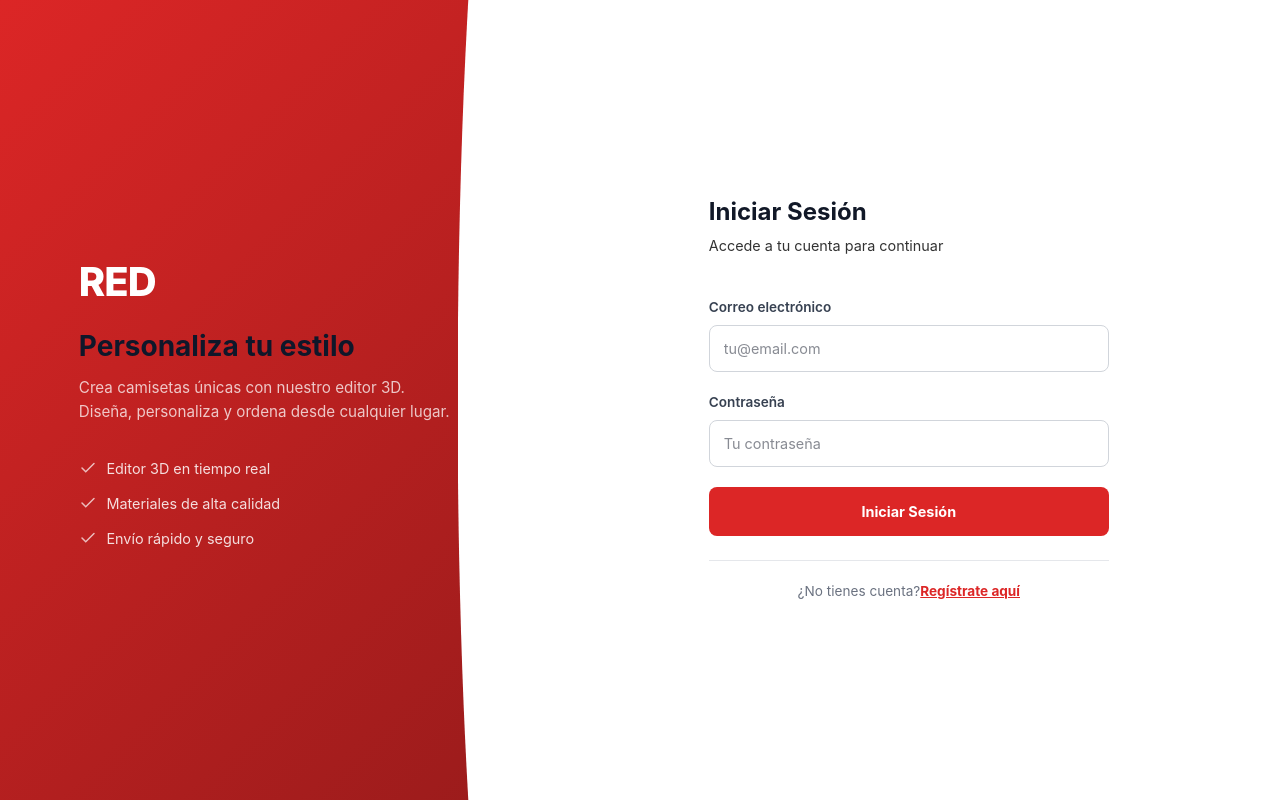
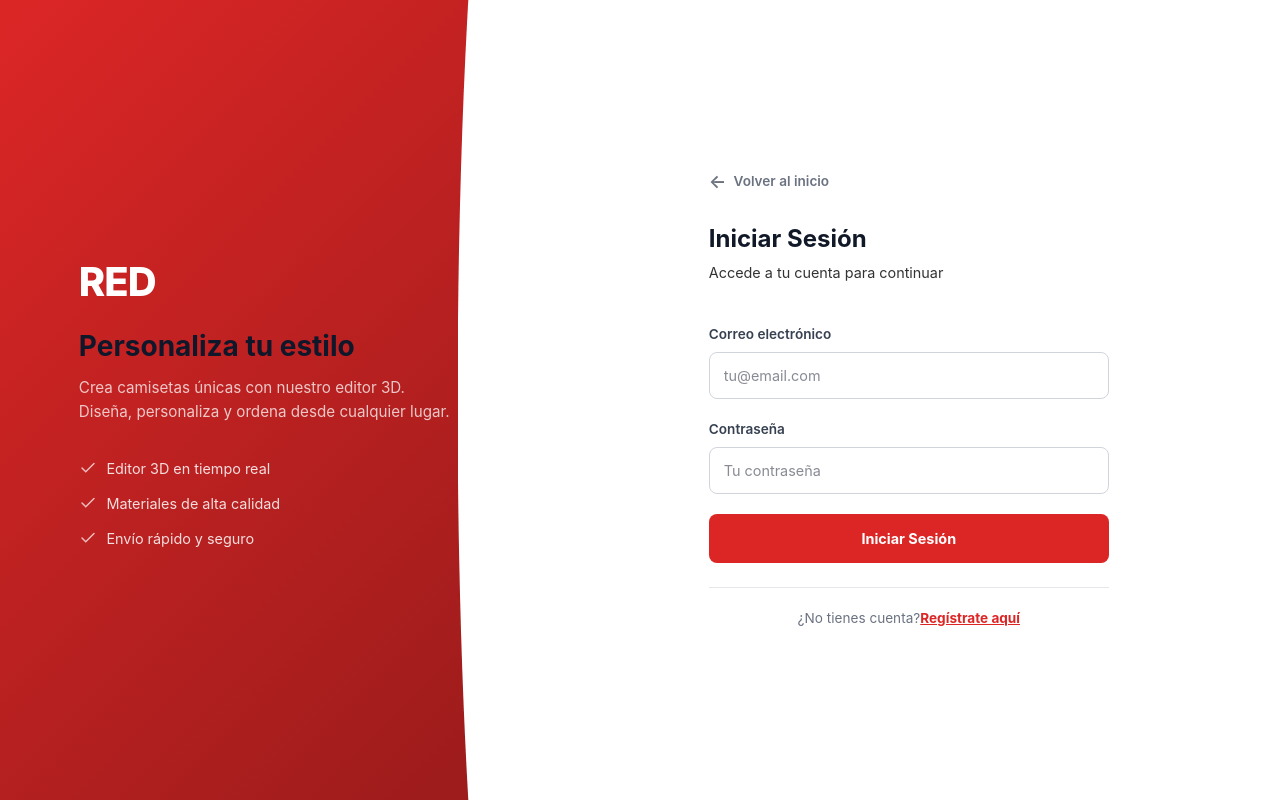
Before and after one commit to eliassidez123234dfs/projecto_formativo, a React (Vite) app in the folder frontend/: page /login in a window 1280 px wide. Built offline with nearby package versions, Linux system fonts and the light colour scheme; no server answers.

Commit message:
fix: se crea de manera correcta la trazabilidad basada en el modulo de usuarios ademas de ello se agrega una flecha para regresar desde el register y el login

```diff
--- a/frontend/src/pages/AuthPage.jsx
+++ b/frontend/src/pages/AuthPage.jsx
@@ -172,6 +172,11 @@ export default function AuthPage({ defaultMode = 'login' }) {
 
       <div className="auth-form-panel">
         <div className="auth-form-container">
+          <button type="button" className="auth-back-home" onClick={() => navigate('/')}>
+            <span aria-hidden="true">←</span>
+            Volver al inicio
+          </button>
+
           <div className="auth-form-header">
             <h2>{mode === 'login' ? 'Iniciar Sesión' : 'Crear Cuenta'}</h2>
             <p>
--- a/frontend/src/styles/AuthPage.css
+++ b/frontend/src/styles/AuthPage.css
@@ -79,6 +79,37 @@
         .auth-form-container {
           width: 100%;
           max-width: 400px;
+        }
+
+        .auth-back-home {
+          display: inline-flex;
+          align-items: center;
+          gap: 0.45rem;
+          margin-bottom: 2rem;
+          padding: 0;
+          border: none;
+          background: transparent;
+          color: #6B7280;
+          font-size: 0.85rem;
+          font-weight: 600;
+          cursor: pointer;
+          transition: color 0.15s ease, transform 0.15s ease;
+        }
+
+        .auth-back-home span {
+          font-size: 1.15rem;
+          line-height: 1;
+        }
+
+        .auth-back-home:hover {
+          color: #DC2626;
+          transform: translateX(-2px);
+        }
+
+        .auth-back-home:focus-visible {
+          outline: 3px solid rgba(220, 38, 38, 0.2);
+          outline-offset: 4px;
+          border-radius: 4px;
         }
 
         .auth-form-header {
```
Also changed, not shown: 1 other file (tests, documents, lock files or other folders).
